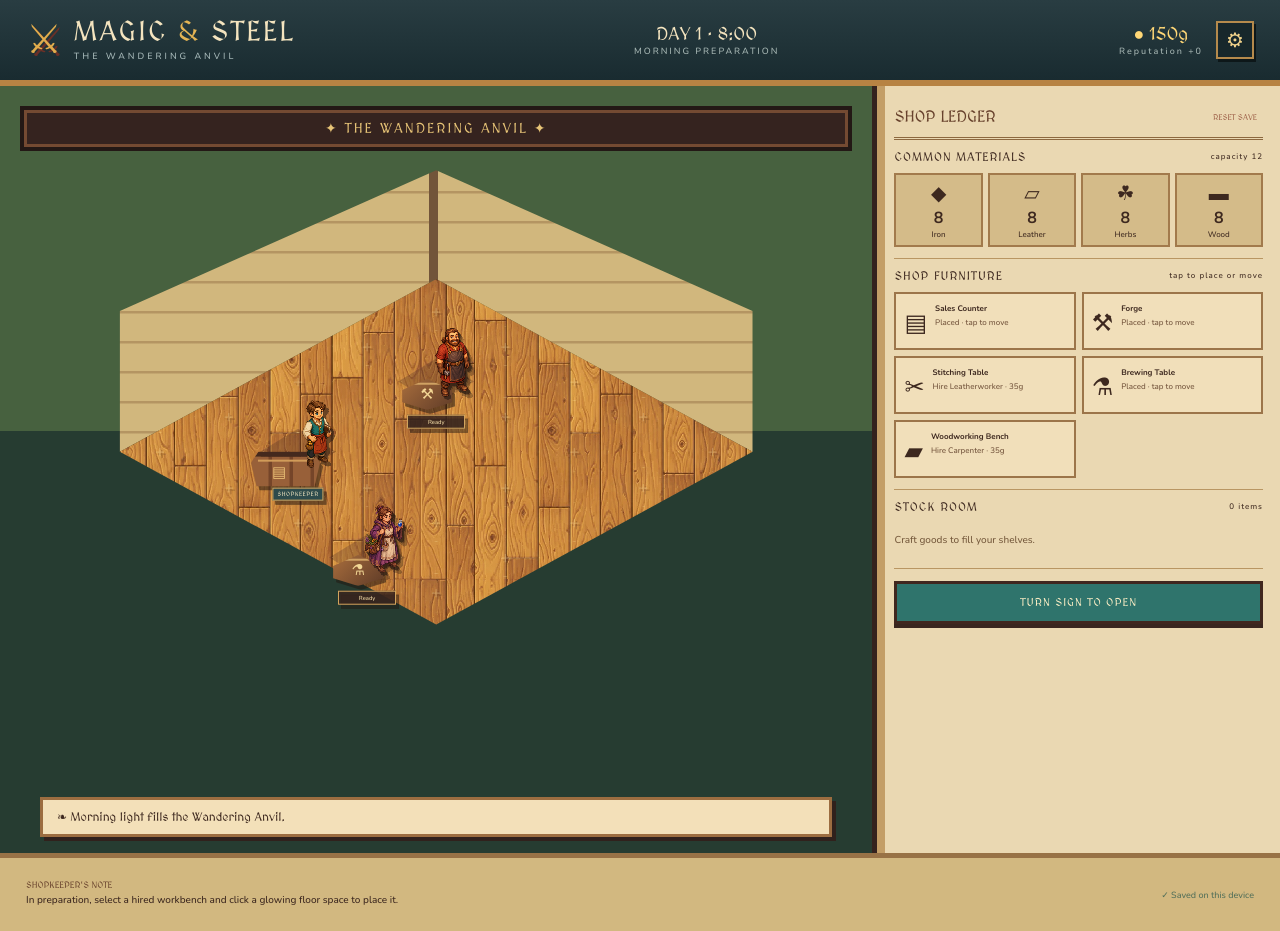
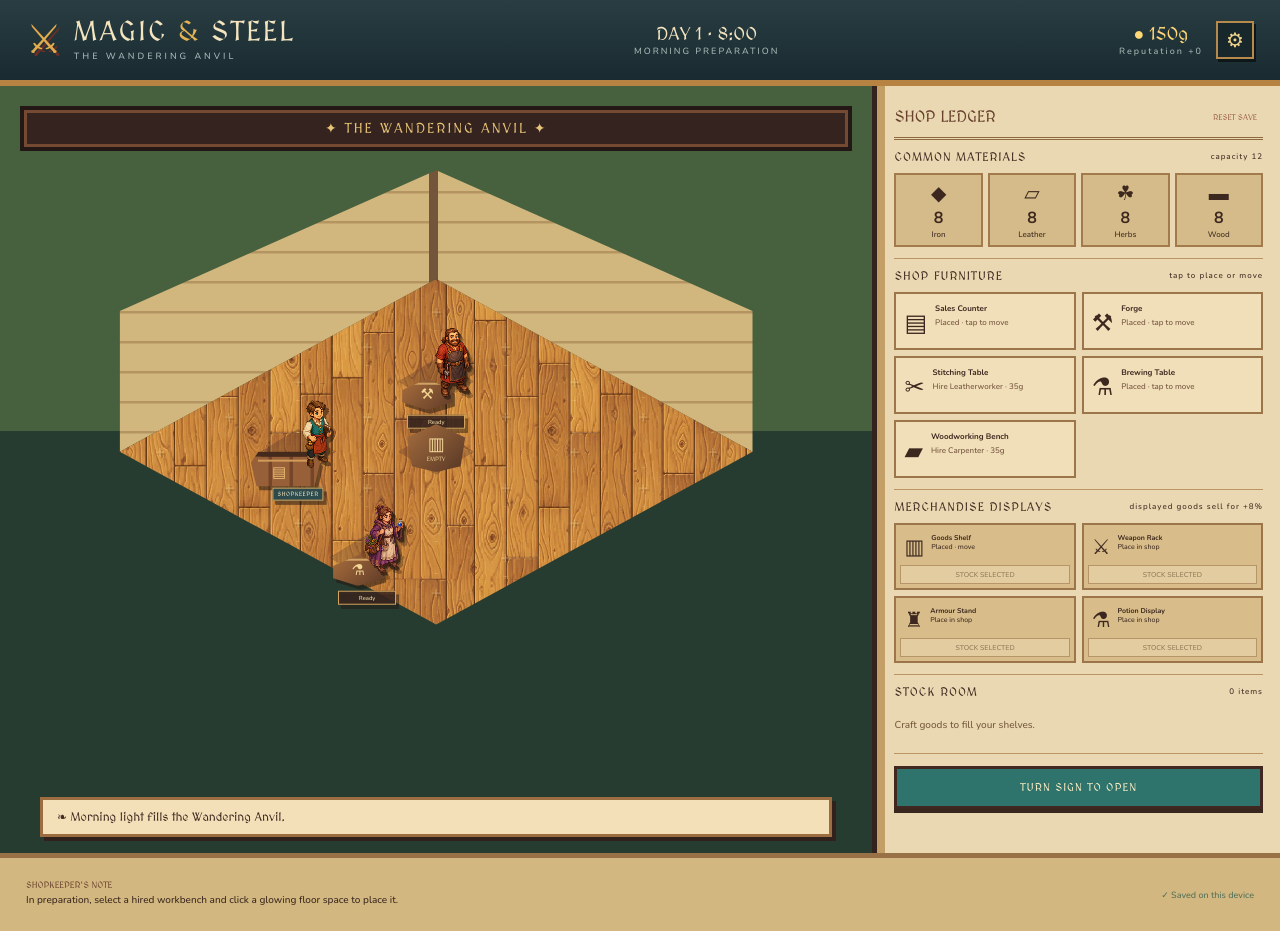
Before and after one commit to Jamvibes/Shop, a React (Vite) app: page / in a window 1280 px wide. Built offline with nearby package versions, Linux system fonts and the light colour scheme.

Commit message:
Add placeable merchandise displays

```diff
--- a/src/main.tsx
+++ b/src/main.tsx
@@ -2,16 +2,24 @@ import React, { useEffect, useState } from 'react'
 import { createRoot } from 'react-dom/client'
 import {
   clock, craftableProducts, freshSave, loadSave, makeCustomer, priceFor, products, recipesFor,
-  saveGame, workers, type MaterialId, type ProductId, type Save, type WorkerId,
+  saveGame, workers, type DisplayId, type MaterialId, type ProductId, type Save, type WorkerId,
 } from './game'
 import './style.css'
 
 const materialIcons: Record<MaterialId, string> = { iron: '◆', leather: '▱', herbs: '☘', wood: '▬' }
 const workerIds = Object.keys(workers) as WorkerId[]
 const productIds = Object.keys(products) as ProductId[]
-type PlacementId = WorkerId | 'shopkeeper'
+type PlacementId = WorkerId | DisplayId | 'shopkeeper'
+const displayIds: DisplayId[] = ['shelf', 'weaponRack', 'armourStand', 'potionDisplay']
+const displayInfo: Record<DisplayId, { name: string; icon: string; accepts: (product: ProductId) => boolean }> = {
+  shelf: { name: 'Goods Shelf', icon: '▥', accepts: () => true },
+  weaponRack: { name: 'Weapon Rack', icon: '⚔', accepts: product => ['blade', 'bow'].includes(products[product].category) },
+  armourStand: { name: 'Armour Stand', icon: '♜', accepts: product => products[product].category === 'armour' },
+  potionDisplay: { name: 'Potion Display', icon: '⚗', accepts: product => products[product].category === 'potion' },
+}
 const benchNames: Record<PlacementId, string> = {
   blacksmith: 'Forge', leatherworker: 'Stitching Table', alchemist: 'Brewing Table', carpenter: 'Woodworking Bench', shopkeeper: 'Sales Counter',
+  shelf: 'Goods Shelf', weaponRack: 'Weapon Rack', armourStand: 'Armour Stand', potionDisplay: 'Potion Display',
 }
 const gridColumns = 5
 const gridRows = 5
@@ -35,8 +43,9 @@ function App() {
   const [note, setNote] = useState('Morning light fills the Wandering Anvil.')
   const [resetArmed, setResetArmed] = useState(false)
   const [showSettings, setShowSettings] = useState(false)
+  const [departure, setDeparture] = useState<{ sprite: string; product: ProductId } | null>(null)
   const active = g.customers[0] || null
-  const occupiedSlots = new Set<number>([...Object.values(g.placedBenches).filter((slot): slot is number => slot !== null), ...(g.shopkeeperSlot === null ? [] : [g.shopkeeperSlot])])
+  const occupiedSlots = new Set<number>([...Object.values(g.placedBenches).filter((slot): slot is number => slot !== null), ...Object.values(g.displays).map(display => display.slot).filter((slot): slot is number => slot !== null), ...(g.shopkeeperSlot === null ? [] : [g.shopkeeperSlot])])
   const browseSlots = slotPositions.map((_, slot) => slot).filter(slot => {
     if (occupiedSlots.has(slot)) return false
     const row = Math.floor(slot / gridColumns), column = slot % gridColumns
@@ -46,6 +55,12 @@ function App() {
     if (queueIndex === 0 && g.shopkeeperSlot !== null) {
       const [x, y] = slotPositions[g.shopkeeperSlot]
       return [Math.max(8, x - 7), Math.min(73, y + 4.8)] as const
+    }
+    const customer = g.customers[queueIndex]
+    const relevantDisplay = customer && displayIds.map(id => g.displays[id]).find(display => display.slot !== null && display.product && (customer.requestedProduct === display.product || (!customer.requestedProduct && products[display.product].category === customer.request)))
+    if (relevantDisplay?.slot !== null && relevantDisplay?.slot !== undefined) {
+      const [x, y] = slotPositions[relevantDisplay.slot]
+      return [Math.min(90, x + 5), Math.min(75, y + 4)] as const
     }
     const choices = browseSlots.length ? browseSlots : slotPositions.map((_, slot) => slot)
     const roamStep = Math.floor(g.minutes / 30)
@@ -114,9 +129,11 @@ function App() {
     if (!placing || g.phase !== 'prep') return
     update(s => {
       for (const id of workerIds) if (s.placedBenches[id] === slot) s.placedBenches[id] = null
+      for (const id of displayIds) if (s.displays[id].slot === slot) s.displays[id].slot = null
       if (s.shopkeeperSlot === slot) s.shopkeeperSlot = null
       if (placing === 'shopkeeper') { s.shopkeeperSlot = slot; setNote('Sales Counter placed. The shopkeeper is ready to welcome customers.') }
-      else { s.placedBenches[placing] = slot; setNote(`${benchNames[placing]} placed. Click ${workers[placing].name} to choose a recipe.`) }
+      else if (displayIds.includes(placing as DisplayId)) { s.displays[placing as DisplayId].slot = slot; setNote(`${benchNames[placing]} placed. Select stock, then fill it from the display panel.`) }
+      else { s.placedBenches[placing as WorkerId] = slot; setNote(`${benchNames[placing]} placed. Click ${workers[placing as WorkerId].name} to choose a recipe.`) }
       return s
     })
     setPlacing(null)
@@ -130,6 +147,24 @@ function App() {
   const moveCounter = () => update(s => {
     if (s.phase !== 'prep') return s
     s.shopkeeperSlot = null; setPlacing('shopkeeper'); setNote('Sales Counter picked up. Choose a new grid space.'); return s
+  })
+  const moveDisplay = (id: DisplayId) => update(s => {
+    if (s.phase !== 'prep') return s
+    s.displays[id].slot = null; setPlacing(id); setNote(`${displayInfo[id].name} picked up. Choose a new grid space.`); return s
+  })
+  const stockDisplay = (id: DisplayId) => update(s => {
+    if (s.phase === 'results' || s.displays[id].slot === null) return s
+    if (!selected) { setNote('Select an item in the stock room first.'); return s }
+    if (!displayInfo[id].accepts(selected)) { setNote(`${displayInfo[id].name} cannot hold ${products[selected].name}.`); return s }
+    if (!s.inventory[selected]) { setNote(`${products[selected].name} is not in stock.`); return s }
+    const previous = s.displays[id].product
+    if (previous) s.inventory[previous]++
+    s.inventory[selected]--; s.displays[id].product = selected
+    setNote(`${products[selected].name} is now displayed on the ${displayInfo[id].name}.`); setSelected(null); return s
+  })
+  const clearDisplay = (id: DisplayId) => update(s => {
+    const product = s.displays[id].product; if (!product || s.phase === 'results') return s
+    s.inventory[product]++; s.displays[id].product = null; setNote(`${products[product].name} returned to the stock room.`); return s
   })
   const queue = (p: ProductId) => update(s => {
     const r = products[p], ws = s.workerState[r.worker]
@@ -156,11 +191,13 @@ function App() {
     }
     if (action === 'wait') { c.patience = Math.min(c.maxPatience + 2, c.patience + 3); s.customers.push(s.customers.shift()!); setNote(`${c.name} browses.`); return s }
     if (action === 'refuse') { s.customers.shift(); s.served++; setNote(`${c.name} leaves.`); return s }
-    if (!selected || !s.inventory[selected]) { setNote('Choose an item in stock.'); return s }
+    const stockedDisplay = selected ? displayIds.find(id => s.displays[id].product === selected) : undefined
+    if (!selected || (!s.inventory[selected] && !stockedDisplay)) { setNote('Choose an item in stock or on display.'); return s }
     const r = products[selected], match = c.requestedProduct ? c.requestedProduct === selected : c.request === r.category, liked = c.likes.includes(r.category)
     if (action === 'suggest' && !liked) { s.reputation--; s.customers.shift(); s.served++; setNote(`${c.name} dislikes the suggestion.`); return s }
-    const base = priceFor(c, selected, s.reputation), success = action === 'sell' ? match : action === 'suggest' ? liked : Math.random() < (match ? .82 : liked ? .56 : .18)
-    if (success) { const price = action === 'haggle' ? Math.round(base * 1.18) : base; s.inventory[selected]--; s.coins += price; s.revenue += price; s.sales++; setNote(`${c.name} buys ${r.name} for ${price}g.`) }
+    const displayBoost = stockedDisplay ? .1 : 0
+    const base = Math.round(priceFor(c, selected, s.reputation) * (stockedDisplay ? 1.08 : 1)), success = action === 'sell' ? match : action === 'suggest' ? liked : Math.random() < Math.min(.95, (match ? .82 : liked ? .56 : .18) + displayBoost)
+    if (success) { const price = action === 'haggle' ? Math.round(base * 1.18) : base; if(stockedDisplay)s.displays[stockedDisplay].product=null;else s.inventory[selected]--; s.coins += price; s.revenue += price; s.sales++; setDeparture({sprite:c.sprite,product:selected}); setTimeout(()=>setDeparture(null),1800); setNote(`${c.name} buys ${r.name} for ${price}g${stockedDisplay?' after spotting it on display':''}.`) }
     else { if(action === 'haggle')s.reputation--; setNote(action === 'haggle' ? `${c.name} rejects the negotiation.` : `${c.name} refuses ${r.name}; it is not what they requested.`) }
     s.customers.shift(); s.served++; setSelected(null); return s
   })
@@ -168,12 +205,13 @@ function App() {
   const reset = () => { if (!resetArmed) return setResetArmed(true); localStorage.removeItem('magic-and-steel-save'); setG(freshSave()); setResetArmed(false); setPlacing(null) }
 
   const totalStock = Object.values(g.inventory).reduce((a, b) => a + b, 0)
-  const offer = active && selected && active.kind === 'buyer' ? priceFor(active, selected, g.reputation) : 0
+  const selectedIsDisplayed = selected ? displayIds.some(id => g.displays[id].product === selected) : false
+  const offer = active && selected && active.kind === 'buyer' ? Math.round(priceFor(active, selected, g.reputation) * (selectedIsDisplayed ? 1.08 : 1)) : 0
 
   return <div className="game-shell">
     <header><div className="brand"><span>⚔</span><div><h1>MAGIC <i>&</i> STEEL</h1><p>The Wandering Anvil</p></div></div><div className="clock"><b>DAY {g.day} · {clock(g.minutes)}</b><small>{g.phase === 'prep' ? 'MORNING PREPARATION' : g.phase === 'open' ? (g.paused ? 'SHOP PAUSED' : `SHOP OPEN · ${g.speed}×`) : 'ACCOUNTS'}</small></div><div className="header-actions"><div className="wealth"><b>● {g.coins}g</b><small>Reputation {g.reputation >= 0 ? '+' : ''}{g.reputation}</small></div><button className="settings-toggle" onClick={() => setShowSettings(true)} aria-label="Open settings">⚙</button></div></header>
     <main><section className={`scene ${placing ? 'placement-mode' : ''}`}><div className="sign">✦ THE WANDERING ANVIL ✦</div><div className="room">
-      {g.phase === 'prep' && <div className="floor-grid" aria-label="Shop floor placement grid">{slotPositions.map(([x, y], slot) => { const occupant: PlacementId | undefined = g.shopkeeperSlot === slot ? 'shopkeeper' : workerIds.find(id => g.placedBenches[id] === slot); return <button key={slot} className={`bench-slot ${occupant ? 'occupied' : ''}`} style={{ left: `${x}%`, top: `${y}%` }} onClick={() => placeBench(slot)} aria-label={`Grid row ${Math.floor(slot / gridColumns) + 1}, column ${slot % gridColumns + 1}${occupant ? `, occupied by ${benchNames[occupant]}` : ''}`}><span>{occupant ? '×' : '+'}</span></button>})}</div>}
+      {g.phase === 'prep' && <div className="floor-grid" aria-label="Shop floor placement grid">{slotPositions.map(([x, y], slot) => { const occupant: PlacementId | undefined = g.shopkeeperSlot === slot ? 'shopkeeper' : workerIds.find(id => g.placedBenches[id] === slot) || displayIds.find(id => g.displays[id].slot === slot); return <button key={slot} className={`bench-slot ${occupant ? 'occupied' : ''}`} style={{ left: `${x}%`, top: `${y}%` }} onClick={() => placeBench(slot)} aria-label={`Grid row ${Math.floor(slot / gridColumns) + 1}, column ${slot % gridColumns + 1}${occupant ? `, occupied by ${benchNames[occupant]}` : ''}`}><span>{occupant ? '×' : '+'}</span></button>})}</div>}
       <div className="workshops">{workerIds.map(id => {
         const slot = g.placedBenches[id]; if (slot === null) return null
         const w = workers[id], ws = g.workerState[id], job = ws.active && products[ws.active.product], [x, y] = slotPositions[slot]
@@ -183,12 +221,15 @@ function App() {
           <div className="job-status">{job ? <><span>{job.icon}</span><small>{job.name}</small><div className="progress"><i style={{ width: `${ws.active!.progress / job.ticks * 100}%` }}/></div></> : <small>{ws.queue.length ? `${ws.queue.length} queued` : 'Ready'}</small>}</div>
         </div>
       })}</div>
+      {displayIds.map(id => { const display = g.displays[id]; if(display.slot === null)return null; const [x,y]=slotPositions[display.slot]; return <button key={id} className={`map-display ${id} ${display.product?'stocked':''}`} style={{left:`${x}%`,top:`${y}%`}} onClick={()=>display.product&&setSelected(display.product)} aria-label={`${displayInfo[id].name}${display.product?`, displaying ${products[display.product].name}`:', empty'}`}><span>{displayInfo[id].icon}</span>{display.product?<b>{products[display.product].icon}</b>:<small>EMPTY</small>}</button> })}
       {g.shopkeeperSlot !== null && (() => { const [x, y] = slotPositions[g.shopkeeperSlot]; return <div className="shopkeeper-station" style={{ left: `${x}%`, top: `${y}%` }}><div className="shop-counter"><span>▤</span></div><img src={`${import.meta.env.BASE_URL}assets/shop/shopkeeper.png`} alt="Shopkeeper" draggable="false"/><small>SHOPKEEPER</small></div> })()}
       <div className="roaming-customers" aria-label="Customers in the shop">{g.customers.slice(0, 3).map((c, i) => { const [x, y] = customerPosition(c.id, i); return <button key={c.id} className={`roaming-customer ${i === 0 ? 'requesting' : 'browsing'} ${g.paused ? 'standing' : 'walking'}`} style={{ left: `${x}%`, top: `${y}%` }} title={`${c.name}, ${c.role}`} aria-label={`${c.name}, ${c.role}${i === 0 ? ', waiting at the counter' : ', browsing the shop'}`}><img src={`${import.meta.env.BASE_URL}assets/customers/${c.sprite}.png`} alt="" draggable="false"/>{i === 0 && <span className="request-bubble">{c.kind === 'supplier' ? '📦' : '?'}</span>}<b>{c.name}</b><small>{i === 0 ? c.role : 'Browsing'}</small><i style={{ width: `${c.patience / c.maxPatience * 100}%` }}/></button> })}</div>
+      {departure && <div className="departing-customer"><img src={`${import.meta.env.BASE_URL}assets/customers/${departure.sprite}.png`} alt=""/><b>{products[departure.product].icon}</b></div>}
     </div><div className="notice">❧ {placing ? `Placing ${benchNames[placing]} — choose a glowing floor space.` : note}</div></section>
     <aside className="ledger"><div className="ledger-head"><b>SHOP LEDGER</b><button onClick={reset}>{resetArmed ? 'CONFIRM RESET' : 'RESET SAVE'}</button></div>
       <section><h2>Common materials <small>capacity {8 + g.storageLevel * 4}</small></h2><div className="materials">{(Object.keys(g.materials) as MaterialId[]).map(m => <div key={m}><span>{materialIcons[m]}</span><b>{g.materials[m]}</b><small>{m}</small></div>)}</div></section>
       <section><h2>Shop furniture <small>{g.phase === 'prep' ? 'tap to place or move' : 'locked while open'}</small></h2><div className="bench-palette"><button className={placing === 'shopkeeper' ? 'placing' : ''} disabled={g.phase !== 'prep'} onClick={() => g.shopkeeperSlot === null ? setPlacing('shopkeeper') : moveCounter()}><span>▤</span><b>Sales Counter</b><small>{g.shopkeeperSlot === null ? 'Place in shop' : 'Placed · tap to move'}</small></button>{workerIds.map(id => { const hired = g.hired.includes(id), placed = g.placedBenches[id] !== null; return <button key={id} className={placing === id ? 'placing' : ''} disabled={g.phase !== 'prep'} onClick={() => hired ? (placed ? removeBench(id) : setPlacing(id)) : hire(id)}><span>{workers[id].icon}</span><b>{benchNames[id]}</b><small>{hired ? (placed ? 'Placed · tap to move' : 'Place in shop') : `Hire ${workers[id].name} · 35g`}</small></button> })}</div></section>
+      <section><h2>Merchandise displays <small>displayed goods sell for +8%</small></h2><div className="display-palette">{displayIds.map(id=>{const display=g.displays[id],item=display.product&&products[display.product];return <div key={id} className={placing===id?'placing':''}><button disabled={g.phase!=='prep'} onClick={()=>display.slot===null?setPlacing(id):moveDisplay(id)}><span>{displayInfo[id].icon}</span><b>{displayInfo[id].name}</b><small>{display.slot===null?'Place in shop':'Placed · move'}</small></button>{item?<><em>{item.icon} {item.name}</em><button disabled={g.phase==='results'} onClick={()=>clearDisplay(id)}>RETURN</button></>:<button disabled={g.phase==='results'||display.slot===null||!selected} onClick={()=>stockDisplay(id)}>STOCK SELECTED</button>}</div>})}</div></section>
       {worker && g.placedBenches[worker] !== null && <section><h2>{workers[worker].name} recipes <small>Lv {g.workerState[worker].level} · queue {g.workerState[worker].queue.length}/3</small></h2><div className="recipes">{recipesFor(worker, g.workerState[worker].level).map(p => { const r = products[p]; return <button key={p} onClick={() => queue(p)}><span>{r.icon}</span><b>{r.name}</b><small>{r.cost} {r.material} · {r.ticks} ticks · {r.price}g value</small></button> })}{g.workerState[worker].level < 3 && <div className="locked-recipe">🔒 More recipes at level {g.workerState[worker].level + 1} · XP {g.workerState[worker].xp}/{g.workerState[worker].level === 1 ? 3 : 8}</div>}</div></section>}
       <section><h2>Stock room <small>{totalStock} items</small></h2><div className="stock">{productIds.filter(p => g.inventory[p] > 0).map(p => <button className={selected === p ? 'selected' : ''} key={p} onClick={() => setSelected(p)}><span>{products[p].icon}</span><b>{products[p].name}</b><em>x{g.inventory[p]}</em><small>{products[p].category}</small></button>)}{!totalStock && <p className="empty">Craft goods to fill your shelves.</p>}</div></section>
       {g.phase === 'prep' && <button className="primary" onClick={open}>TURN SIGN TO OPEN</button>}
--- a/src/style.css
+++ b/src/style.css
@@ -82,3 +82,9 @@
 .request-bubble{position:absolute;right:-2px;top:3px;display:grid;place-items:center;min-width:22px;height:22px;padding:2px;border:2px solid #4a3022;border-radius:50%;background:#fff2c8;color:#654127;font:12px MedievalSharp;box-shadow:2px 3px #39251d;animation:requestBob .7s ease-in-out infinite alternate}
 @keyframes customerWalk{to{transform:translateY(-2px) rotate(1deg)}}@keyframes requestBob{to{transform:translateY(-4px)}}
 @media(max-width:620px){.roaming-customer{width:52px;height:74px}.roaming-customer>img{height:65px}.roaming-customer>b{font-size:6px}.request-bubble{right:-4px;transform:scale(.85)}}
+
+/* Placeable merchandise displays */
+.map-display{position:absolute;z-index:7;width:58px;height:48px;padding:2px;border:0;transform:translate(-50%,-58%);clip-path:polygon(50% 0,100% 28%,92% 88%,50% 100%,8% 88%,0 28%);background:linear-gradient(135deg,#a66e3f,#573725);color:#f3d69a;filter:drop-shadow(3px 4px #21171188)}.map-display>span{font-size:18px}.map-display>b{position:absolute;right:5px;top:5px;font-size:20px;filter:drop-shadow(1px 2px #291b16)}.map-display>small{display:block;font:6px MedievalSharp}.map-display.stocked{background:linear-gradient(135deg,#b87b42,#694129)}.map-display:hover{z-index:18;filter:drop-shadow(0 0 5px #ffe694) drop-shadow(3px 4px #21171188)}
+.display-palette{display:grid;grid-template-columns:1fr 1fr;gap:6px}.display-palette>div{display:grid;grid-template-columns:1fr auto;background:#d8bd8a;border:2px solid #9c754a;padding:4px}.display-palette>div.placing{outline:3px solid #cf8c3b}.display-palette button{border:1px solid #8d6742;background:#f1dfba;padding:4px;font-size:7px}.display-palette>div>button:first-child{grid-column:1/-1;text-align:left;border:0;background:transparent}.display-palette span{float:left;font-size:21px;margin-right:7px}.display-palette b,.display-palette small{display:block;font-size:7px}.display-palette em{align-self:center;padding:3px;font-size:7px;font-style:normal}.display-palette button:disabled{opacity:.45}
+.departing-customer{position:absolute;z-index:19;left:52%;top:61%;width:58px;height:78px;animation:customerExit 1.8s ease-in forwards;pointer-events:none}.departing-customer img{width:100%;height:100%;object-fit:contain;image-rendering:pixelated}.departing-customer b{position:absolute;right:-3px;top:24px;font-size:20px;filter:drop-shadow(2px 2px #2b1d17)}@keyframes customerExit{0%{opacity:1;transform:translate(-50%,-80%)}70%{opacity:1}100%{opacity:0;transform:translate(260%,-5%) scale(.82)}}
+@media(max-width:620px){.map-display{transform:translate(-50%,-58%) scale(.82)}.display-palette{grid-template-columns:1fr}.departing-customer{width:48px}}
```
Also changed, not shown: src/game.ts (+6 -3 lines), 1 other file (tests, documents, lock files or other folders).
